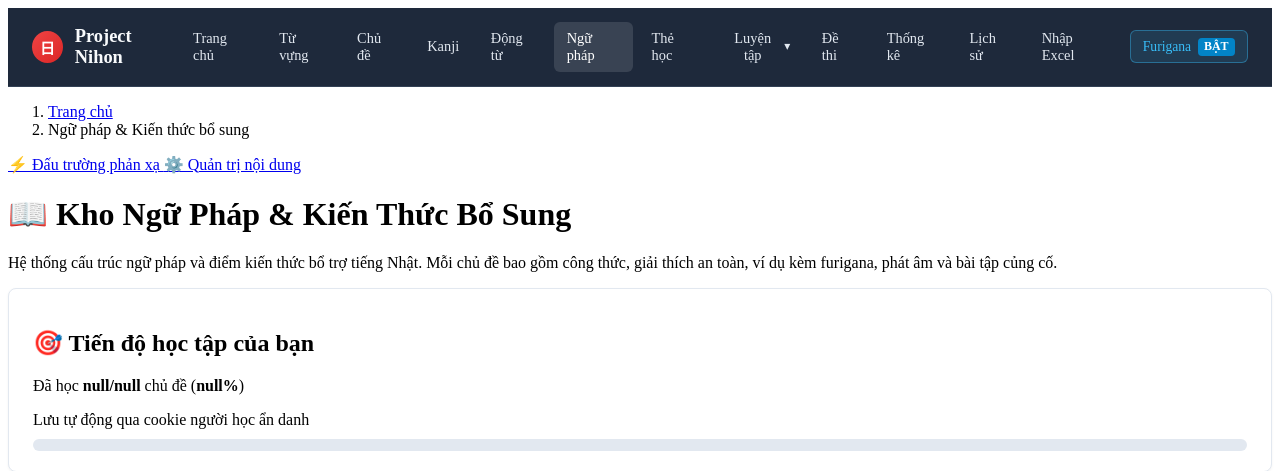
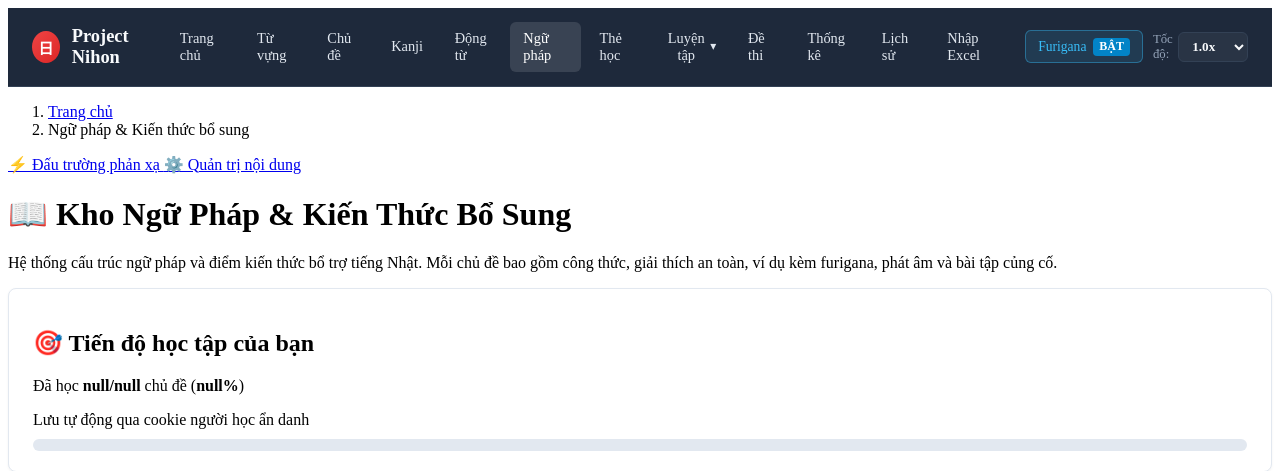
Before and after one commit to adjkijj/project-nihon, a Spring app: page /grammar/index in a window 1280 px wide. Shown: the top 471 px of the page. Run offline with Thymeleaf, Linux system fonts and the light colour scheme; the template is opened without the code that fills it, so the values that code supplies are empty; some of the project's set-up classes (security, data sources, template engines, error pages and the like) are left out, and stand-ins take their place.

Commit message:
feat(speech): add navbar tts speed selector (1.0x, 0.85x, 0.75x) with localStorage persistence and default fallback

```diff
--- a/src/main/resources/static/css/ui-enhance.css
+++ b/src/main/resources/static/css/ui-enhance.css
@@ -188,6 +188,51 @@
     display: none;
 }
 
+/* TTS Speed Control on Navbar */
+.app-header .nav-extra {
+    display: inline-flex;
+    align-items: center;
+    gap: 0.6rem;
+}
+
+.tts-speed-control {
+    display: inline-flex;
+    align-items: center;
+    gap: 0.35rem;
+}
+
+.tts-speed-label {
+    font-size: 0.8rem;
+    color: var(--text-secondary, #94a3b8);
+    font-weight: 500;
+}
+
+.tts-speed-select {
+    padding: 0.35rem 0.55rem;
+    font-size: 0.825rem;
+    font-family: inherit;
+    font-weight: 600;
+    color: var(--text-primary, #f8fafc);
+    background-color: rgba(255, 255, 255, 0.05);
+    border: 1px solid var(--border-color, #334155);
+    border-radius: 6px;
+    cursor: pointer;
+    outline: none;
+    transition: all 0.2s ease;
+}
+
+.tts-speed-select:hover,
+.tts-speed-select:focus {
+    color: #38bdf8;
+    border-color: rgba(56, 189, 248, 0.4);
+    background-color: var(--bg-surface, #1e293b);
+}
+
+.tts-speed-select option {
+    background-color: #1e293b;
+    color: #f8fafc;
+}
+
 /* ==========================================================================
    2. Responsive Mobile Drawer (F02: max-width 767.98px)
    ========================================================================== */
@@ -323,7 +368,10 @@
         border-top: 1px solid var(--border-color, #334155);
         display: flex;
         justify-content: center;
+        align-items: center;
+        gap: 0.75rem;
         width: 100%;
+        flex-wrap: wrap;
     }
 }
 
--- a/src/main/resources/static/js/nihon-speech.js
+++ b/src/main/resources/static/js/nihon-speech.js
@@ -15,6 +15,58 @@
     var voicesLoaded = false;
     var noticeShown = false;
     var currentSpeakingBtn = null;
+
+    var DEFAULT_RATE = 0.9;
+    var ALLOWED_SPEEDS = ['1.0', '1', '0.85', '0.75'];
+
+    /**
+     * Đọc cấu hình tốc độ phát âm từ localStorage với khóa nihon_tts_speed.
+     * Kiểm tra giá trị nằm trong danh sách cho phép; nếu là giá trị lạ hoặc ngoài danh sách thì dùng mặc định 0.9.
+     */
+    function getTtsSpeed() {
+        try {
+            var raw = localStorage.getItem('nihon_tts_speed');
+            if (raw && ALLOWED_SPEEDS.indexOf(raw) !== -1) {
+                var parsed = parseFloat(raw);
+                if (!isNaN(parsed) && parsed > 0) {
+                    return parsed;
+                }
+            }
+        } catch (e) {
+            // An toàn khi localStorage bị chặn hoặc hạn chế
+        }
+        return DEFAULT_RATE;
+    }
+
+    /**
+     * Đồng bộ giá trị select trên thanh điều hướng navbar
+     */
+    function initSpeedSelect() {
+        var select = document.getElementById('tts-speed-select') || document.querySelector('.tts-speed-select');
+        if (!select) {
+            return;
+        }
+
+        try {
+            var stored = localStorage.getItem('nihon_tts_speed');
+            if (stored && ALLOWED_SPEEDS.indexOf(stored) !== -1) {
+                select.value = stored;
+            }
+        } catch (e) {
+            // Ignored
+        }
+
+        select.addEventListener('change', function () {
+            var val = select.value;
+            if (ALLOWED_SPEEDS.indexOf(val) !== -1) {
+                try {
+                    localStorage.setItem('nihon_tts_speed', val);
+                } catch (e) {
+                    // Ignored
+                }
+            }
+        });
+    }
 
     /**
      * Ẩn tất cả nút loa trên trang
@@ -149,7 +201,7 @@
             clearSpeakingState();
 
             var utterance = new SpeechSynthesisUtterance(text.trim());
-            utterance.rate = 0.9;
+            utterance.rate = getTtsSpeed();
             utterance.lang = 'ja-JP';
 
             if (selectedVoice) {
@@ -201,4 +253,20 @@
 
     // 3. Khởi động nạp giọng đọc
     initVoices();
+
+    // 4. Đồng bộ select tốc độ phát âm trên navbar
+    if (document.readyState === 'loading') {
+        document.addEventListener('DOMContentLoaded', initSpeedSelect);
+    } else {
+        initSpeedSelect();
+    }
+
+    // 5. Expose helper kiểm thử nếu cần
+    if (typeof window !== 'undefined') {
+        window.NihonSpeech = {
+            getSpeed: getTtsSpeed,
+            DEFAULT_RATE: DEFAULT_RATE,
+            ALLOWED_SPEEDS: ALLOWED_SPEEDS
+        };
+    }
 })();
--- a/src/main/resources/static/js/ui-enhance.js
+++ b/src/main/resources/static/js/ui-enhance.js
@@ -12,6 +12,7 @@
         initAccessibleConfirm();
         initGlobalKeyboardNav();
         initVocabViewPersistence();
+        initTtsSpeedNavSync();
     });
 
     /* ==========================================================================
@@ -458,4 +459,35 @@
         }
     }
 
+    /* ==========================================================================
+       6. TTS Speed Selector Persistence (nihon_tts_speed)
+       ========================================================================== */
+    function initTtsSpeedNavSync() {
+        var ALLOWED = ['1.0', '1', '0.85', '0.75'];
+        var speedSelect = document.getElementById('tts-speed-select') || document.querySelector('.tts-speed-select');
+        if (!speedSelect) {
+            return;
+        }
+
+        try {
+            var saved = localStorage.getItem('nihon_tts_speed');
+            if (saved && ALLOWED.indexOf(saved) !== -1) {
+                speedSelect.value = saved;
+            }
+        } catch (e) {
+            // Safe fallback
+        }
+
+        speedSelect.addEventListener('change', function () {
+            var val = speedSelect.value;
+            if (ALLOWED.indexOf(val) !== -1) {
+                try {
+                    localStorage.setItem('nihon_tts_speed', val);
+                } catch (e) {
+                    // Safe fallback
+                }
+            }
+        });
+    }
+
 })();
--- a/src/main/resources/templates/fragments/navbar.html
+++ b/src/main/resources/templates/fragments/navbar.html
@@ -82,9 +82,10 @@
                 <a href="/import" th:classappend="${currentNav == 'import' ? 'active' : ''}">Nhập Excel</a>
             </div>
 
-            <!-- Nút bật/tắt phiên âm Furigana -->
+            <!-- Nút bật/tắt phiên âm Furigana & Tốc độ phát âm -->
             <div class="nav-extra">
                 <th:block th:replace="~{fragments/furigana :: toggleBtn}"></th:block>
+                <th:block th:replace="~{fragments/speech :: speedSelect}"></th:block>
             </div>
         </nav>
 
--- a/src/main/resources/templates/fragments/speech.html
+++ b/src/main/resources/templates/fragments/speech.html
@@ -44,5 +44,15 @@
     <th:block th:fragment="scripts">
         <script th:src="@{/js/nihon-speech.js}" defer></script>
     </th:block>
+
+    <!-- Fragment select điều chỉnh tốc độ phát âm tiếng Nhật trên navbar -->
+    <div th:fragment="speedSelect" class="tts-speed-control">
+        <label for="tts-speed-select" class="tts-speed-label" title="Tốc độ phát âm tiếng Nhật">Tốc độ:</label>
+        <select id="tts-speed-select" name="ttsSpeed" class="tts-speed-select" aria-label="Tốc độ phát âm tiếng Nhật">
+            <option value="1.0">1.0x</option>
+            <option value="0.85">0.85x</option>
+            <option value="0.75">0.75x</option>
+        </select>
+    </div>
 </body>
 </html>
```
Also changed, not shown: src/main/java/com/nihon/service/SpeechHelper.java (+26 -0 lines), 2 other files.
